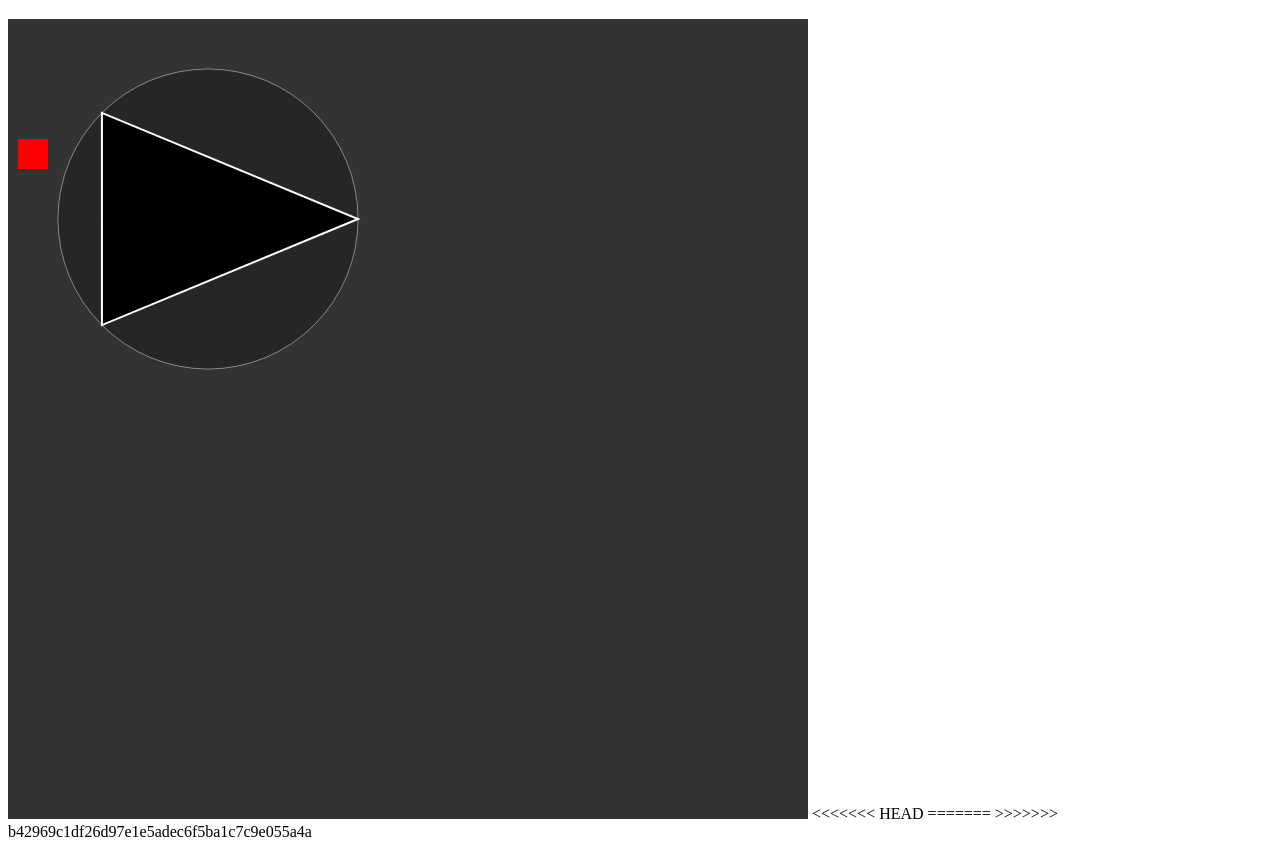
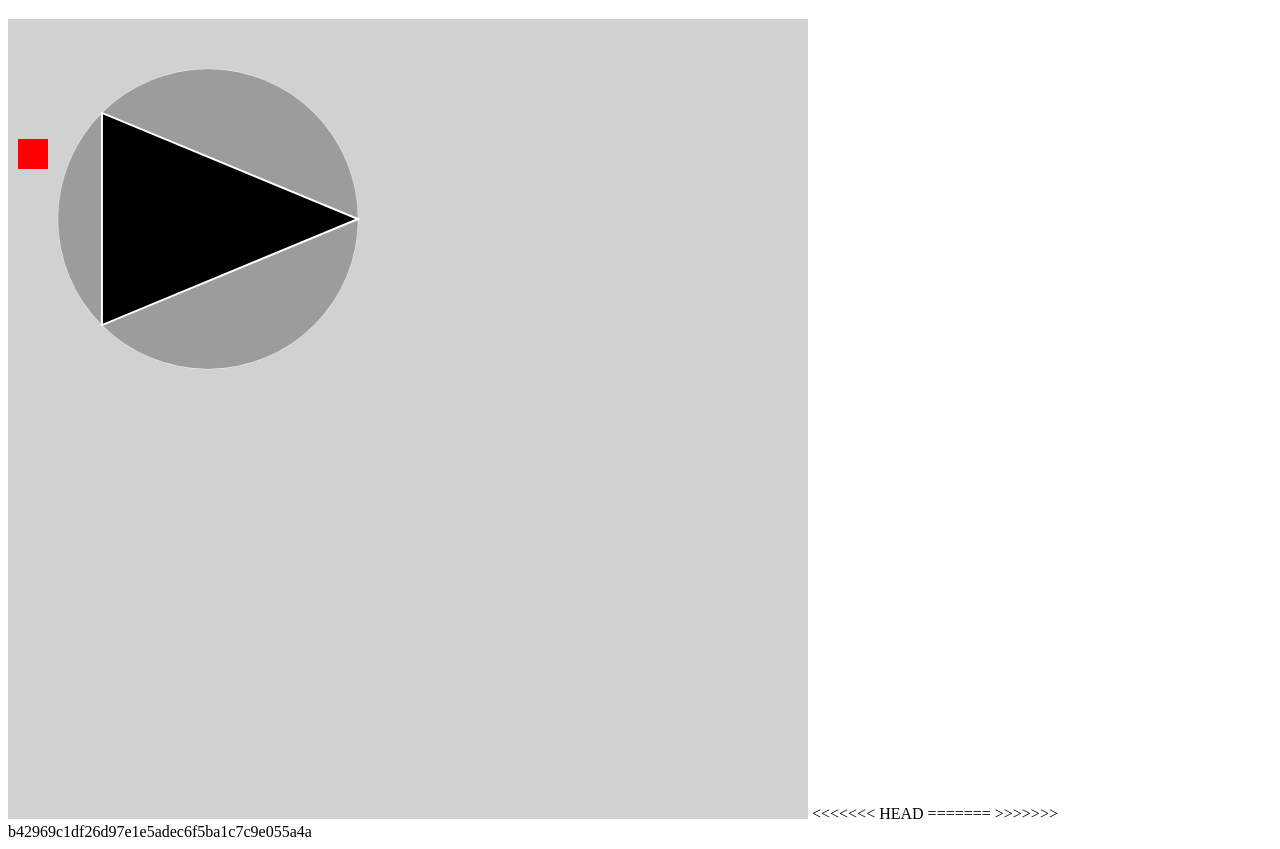
Before and after one commit to CoodingSchool/CoodingSchool.github.io, a plain HTML site: page index.html in a window 1280 px wide. Shown: the part 61-910 px from the top of the page. Drawn offline with Linux system fonts and the light colour scheme.

Commit message:
Update index.html

```diff
--- a/index.html
+++ b/index.html
@@ -3,7 +3,7 @@
 <body>
 <h1>My Game</h1>
 
-<canvas id="canvas" width="800" height="800" style="background-color:#333"></canvas>
+<canvas id="canvas" width="800" height="800" style="background-color:#d1d1d1"></canvas>
 
 <script>
 var canvas = document.getElementById("canvas");
```
